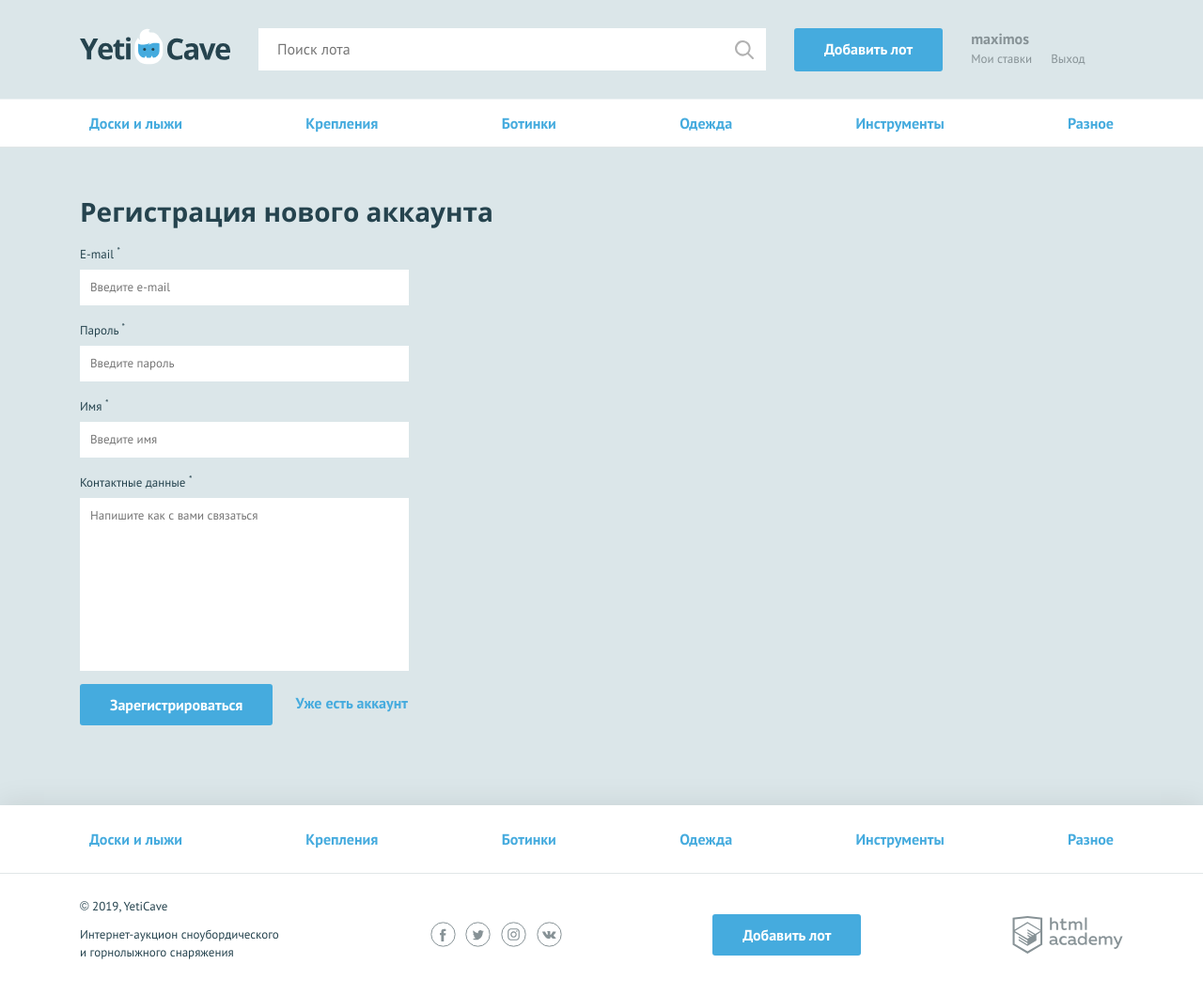
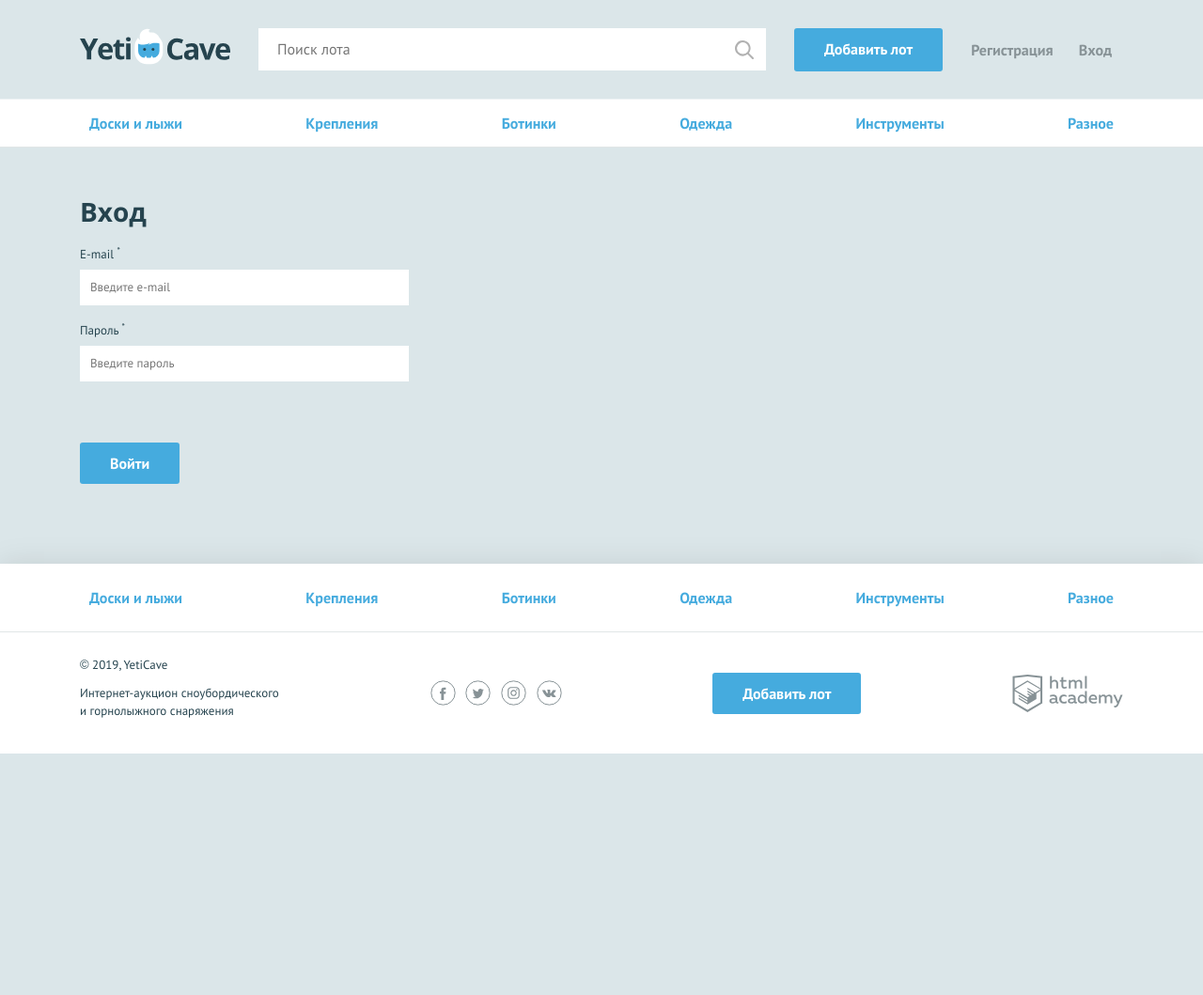
Before and after one commit to maximos-nn/1114469-yeticave-10, a PHP site: page /sign-in.php in a window 1280 px wide. Shown: the whole page at 94% size. After the commit the page ends 802 px from the top, so only its background shows below. Run offline with PHP 8.4, Linux system fonts and the light colour scheme; data comes from the database, SQL or seed files in the repository.

Commit message:
Аутентификация

```diff
--- a/bootstrap.php
+++ b/bootstrap.php
@@ -1,7 +1,7 @@
 <?php
-$is_auth = rand(0, 1);
-
-$user_name = 'maximos';
+session_start();
+$is_auth = $_SESSION['user'] ?? null;
+$user_name = $_SESSION['user']['name'] ?? '';
 
 date_default_timezone_set('Europe/Moscow');
 require 'functions/template.php';
--- a/functions/db.php
+++ b/functions/db.php
@@ -266,6 +266,6 @@ function isEmailExists(mysqli $dbConnection, string $email): bool
  */
 function getUserId(mysqli $dbConnection, string $email): array
 {
-    $sqlQuery = 'SELECT id, `name`, `password` FROM users WHERE email=?';
+    $sqlQuery = 'SELECT id, `name`, avatar_path, `password` FROM users WHERE email=?';
     return dbFetchStmtData($dbConnection, $sqlQuery, [$email])[0] ?? [];
 }
--- a/sign-in.php
+++ b/sign-in.php
@@ -14,23 +14,26 @@ if (($_SERVER['REQUEST_METHOD'] ?? null) === 'POST') {
 
     $formData = trimItems($_POST);
     $errors = validateForm($rules, $formData);
-    // if (empty($errors['email']) && !isEmailExists($dbConnection, $formData['email'])) {
-    //     $errors = array_merge($errors, ['email' => 'Пользователь не найден']);
-    // }
 
     if (!$errors) {
+        $errAuth = 'Пользователя с указанными адресом и паролем не существует';
+        $pass = false;
         $userId = getUserId($dbConnection, $formData['email']);
-        dbClose($dbConnection);
-        if (!$userId) {
-            exit('Не удалось получить информацию о пользователе');
+
+        if ($userId) {
+            $pass = password_verify($formData['password'], $userId['password']);
         }
 
-        if (password_verify(password_hash($formData['password'], PASSWORD_BCRYPT), $userId['password'])) {
+        if ($pass) {
+            dbClose($dbConnection);
+            // session_start();
+            unset($userId['password']);
+            $_SESSION['user'] = $userId;
             header('Location: /');
             exit;
         }
 
-        $errors = array_merge($errors, ['password' => 'Вы ввели неверный пароль']);
+        $errors = array_merge(['email' => $errAuth], ['password' => $errAuth]);
     }
 }
 
@@ -39,13 +42,13 @@ dbClose($dbConnection);
 
 $navigation = includeTemplate('navigation.php', ['categories' => $categories]);
 $mainContent = includeTemplate(
-    'sign-up.php',
+    'sign-in.php',
     ['navigation' => $navigation, 'errors' => $errors, 'form' => $formData]
 );
 $layoutContent = includeTemplate(
     'layout.php',
     [
-        'pageTitle' => 'Регистрация',
+        'pageTitle' => 'Вход',
         'is_auth' => $is_auth,
         'user_name' => $user_name,
         'navigation' => $navigation,
--- /dev/null
+++ b/sign-out.php
@@ -0,0 +1,4 @@
+<?php
+session_start();
+$_SESSION = [];
+header('Location: /');
--- a/sign-up.php
+++ b/sign-up.php
@@ -32,7 +32,7 @@ if (($_SERVER['REQUEST_METHOD'] ?? null) === 'POST') {
         if (!$userId) {
             exit('Не удалось добавить пользователя');
         }
-        header('Location: /pages/login.html');
+        header('Location: sign-in.php');
         exit;
     }
 }
--- a/templates/layout.php
+++ b/templates/layout.php
@@ -27,7 +27,7 @@
                 <div class="user-menu__logged">
                     <p><?= $user_name ?></p>
                     <a class="user-menu__bets" href="pages/my-bets.html">Мои ставки</a>
-                    <a class="user-menu__logout" href="#">Выход</a>
+                    <a class="user-menu__logout" href="sign-out.php">Выход</a>
                 </div>
             <?php else: ?>
                 <ul class="user-menu__list">
@@ -35,7 +35,7 @@
                         <a href="sign-up.php">Регистрация</a>
                     </li>
                     <li class="user-menu__item">
-                        <a href="#">Вход</a>
+                        <a href="sign-in.php">Вход</a>
                     </li>
                 </ul>
             <?php endif; ?>
--- a/templates/sign-in.php
+++ b/templates/sign-in.php
@@ -1,16 +1,16 @@
 <main>
   <?= $navigation ?>
-  <form class="form container" action="https://echo.htmlacademy.ru" method="post"> <!-- form--invalid -->
+  <form class="form container <?= $errors ? 'form--invalid' : '' ?>" action="sign-in.php" method="post">
     <h2>Вход</h2>
-    <div class="form__item"> <!-- form__item--invalid -->
+    <div class="form__item <?= isset($errors['email']) ? 'form__item--invalid' : '' ?>">
       <label for="email">E-mail <sup>*</sup></label>
-      <input id="email" type="text" name="email" placeholder="Введите e-mail">
-      <span class="form__error">Введите e-mail</span>
+      <input id="email" type="text" name="email" placeholder="Введите e-mail" value="<?= clearSpecials($form['email'] ?? '') ?>">
+      <span class="form__error"><?= $errors['email'] ?? '' ?></span>
     </div>
-    <div class="form__item form__item--last">
+    <div class="form__item form__item--last <?= isset($errors['password']) ? 'form__item--invalid' : '' ?>">
       <label for="password">Пароль <sup>*</sup></label>
-      <input id="password" type="password" name="password" placeholder="Введите пароль">
-      <span class="form__error">Введите пароль</span>
+      <input id="password" type="password" name="password" placeholder="Введите пароль" value="<?= clearSpecials($form['password'] ?? '') ?>">
+      <span class="form__error"><?= $errors['password'] ?? '' ?></span>
     </div>
     <button type="submit" class="button">Войти</button>
   </form>
--- a/templates/sign-up.php
+++ b/templates/sign-up.php
@@ -24,6 +24,6 @@
     </div>
     <span class="form__error form__error--bottom">Пожалуйста, исправьте ошибки в форме.</span>
     <button type="submit" class="button">Зарегистрироваться</button>
-    <a class="text-link" href="#">Уже есть аккаунт</a>
+    <a class="text-link" href="sign-in.php">Уже есть аккаунт</a>
   </form>
 </main>
```
